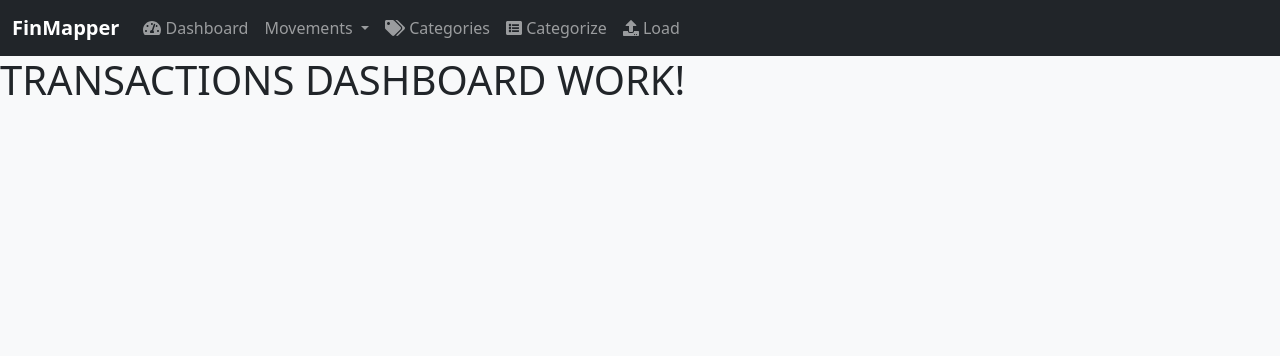
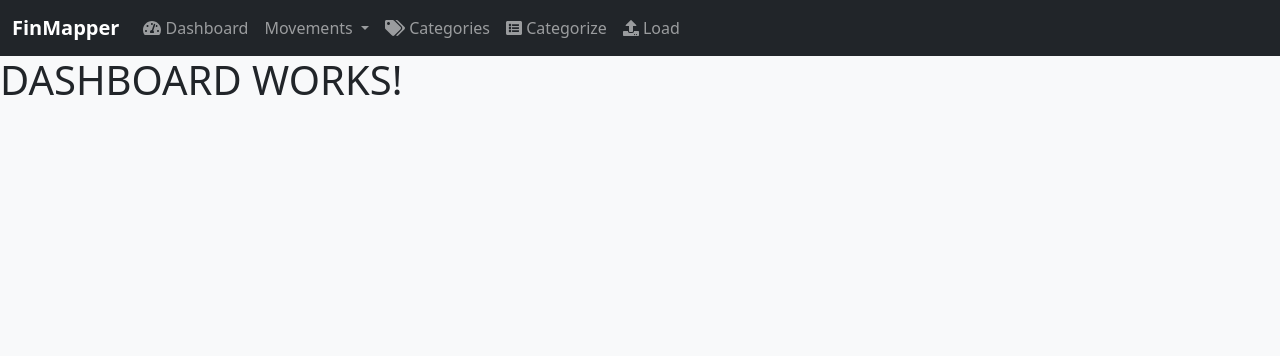
Before and after one commit to UrbanoJVR/FinMapper, a Flask app: page /dashboard in a window 1280 px wide. Shown: the top 356 px of the page. Run offline with Flask 3, Linux system fonts and the light colour scheme.

Commit message:
feat: create dashboard routes base

```diff
--- a/app/__init__.py
+++ b/app/__init__.py
@@ -16,6 +16,9 @@ def register_blueprints(app):
 
     from app.src.presentation.routes.category_routes import categories_blueprint
     app.register_blueprint(categories_blueprint)
+
+    from app.src.presentation.routes.dashboard_routes import dashboard_blueprint
+    app.register_blueprint(dashboard_blueprint)
 
     app.errorhandler(404)(page_not_found)
 
--- a/app/common_routes.py
+++ b/app/common_routes.py
@@ -2,4 +2,4 @@ from flask import redirect, url_for
 
 
 def page_not_found(err):
-    return redirect(url_for('transactions_crud_blueprint.dashboard'))
+    return redirect(url_for('dashboard_blueprint.dashboard'))
--- a/app/src/presentation/routes/crud_transaction_routes.py
+++ b/app/src/presentation/routes/crud_transaction_routes.py
@@ -25,11 +25,6 @@ from app.src.presentation.form.upsert_transaction_form import UpsertTransactionF
 transactions_crud_blueprint = Blueprint('transactions_crud_blueprint', __name__, url_prefix='')
 transaction_repository = TransactionRepository()
 category_repository = CategoryRepository()
-
-
-@transactions_crud_blueprint.route('/dashboard', methods=['GET'])
-def dashboard():
-    return render_template('transactions/transactions_dashboard.html')
 
 
 @transactions_crud_blueprint.route('/movements/<int:month>/<int:year>', methods=['GET', 'POST'])
@@ -112,7 +107,7 @@ def create_transaction():
 @transactions_crud_blueprint.route('/transactions/delete/<int:transaction_id>', methods=['GET'])
 def delete_transaction(transaction_id):
     DeleteTransactionCommandHandler(transaction_repository).execute(transaction_id)
-    return redirect(request.referrer or url_for('transactions_crud_blueprint.dashboard'))
+    return redirect(request.referrer or url_for('dashboard_blueprint.dashboard'))
 
 
 def generate_month_year_filter_form_actual_date():
--- /dev/null
+++ b/app/src/presentation/routes/dashboard_routes.py
@@ -0,0 +1,7 @@
+from flask import Blueprint, render_template
+
+dashboard_blueprint = Blueprint('dashboard_blueprint', __name__, url_prefix='')
+
+@dashboard_blueprint.route('/dashboard', methods=['GET'])
+def dashboard():
+    return render_template('dashboard/dashboard.html')
--- a/app/src/presentation/routes/load_transactions_file_routes.py
+++ b/app/src/presentation/routes/load_transactions_file_routes.py
@@ -1,7 +1,3 @@
-import os
-from datetime import datetime
-from typing import List
-
 from flask import request, render_template, session, redirect, url_for, current_app, Blueprint, flash
 from flask_babel import gettext
 from werkzeug.datastructures import CombinedMultiDict, FileStorage
--- a/app/templates/transactions/transactions_dashboard.html
+++ b/app/templates/dashboard/dashboard.html
@@ -1,5 +1,5 @@
 {% extends 'base.html' %}
 
 {% block content %}
-    <h1>TRANSACTIONS DASHBOARD WORK!</h1>
+    <h1>DASHBOARD WORKS!</h1>
 {% endblock %}
```
